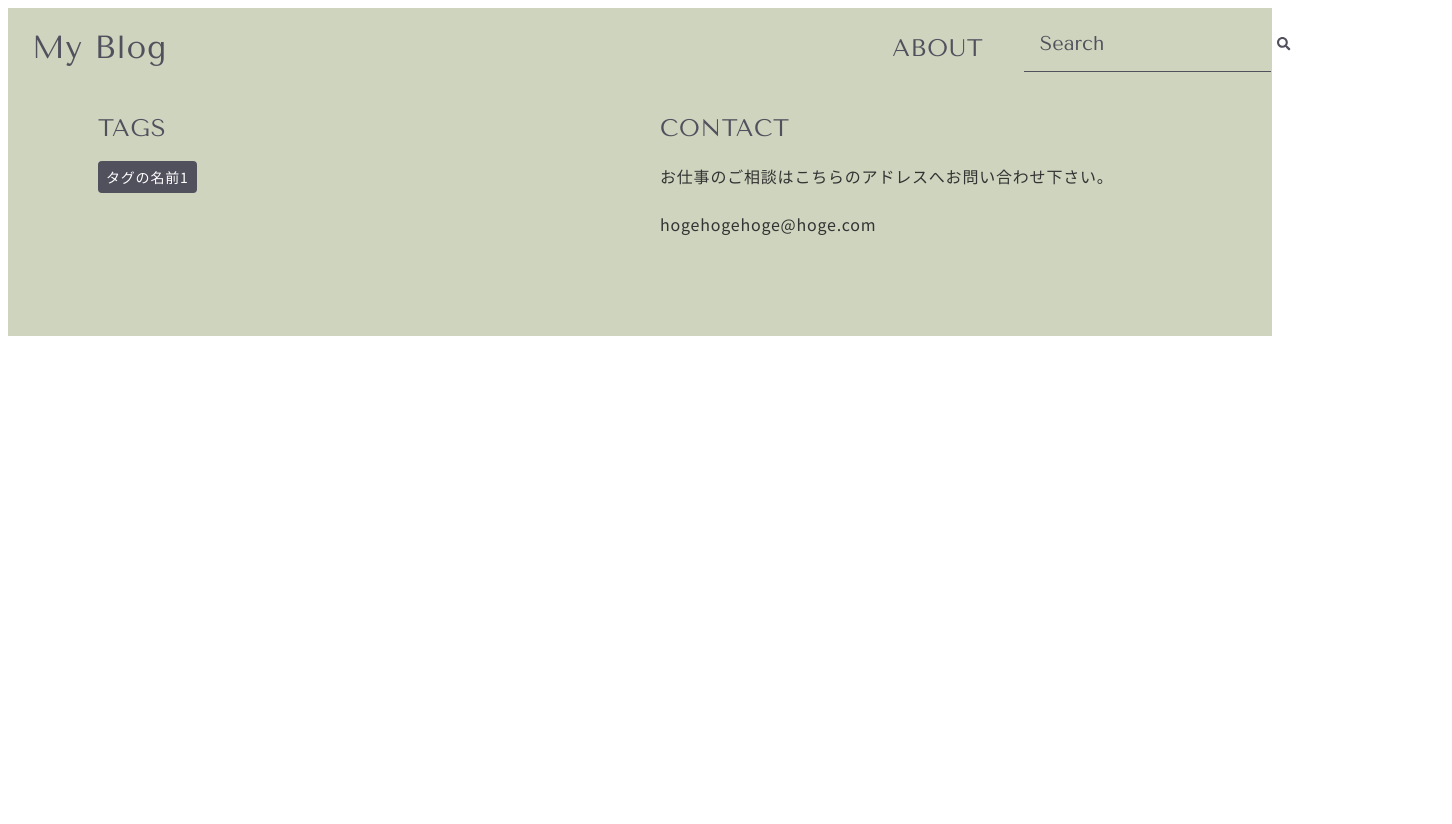
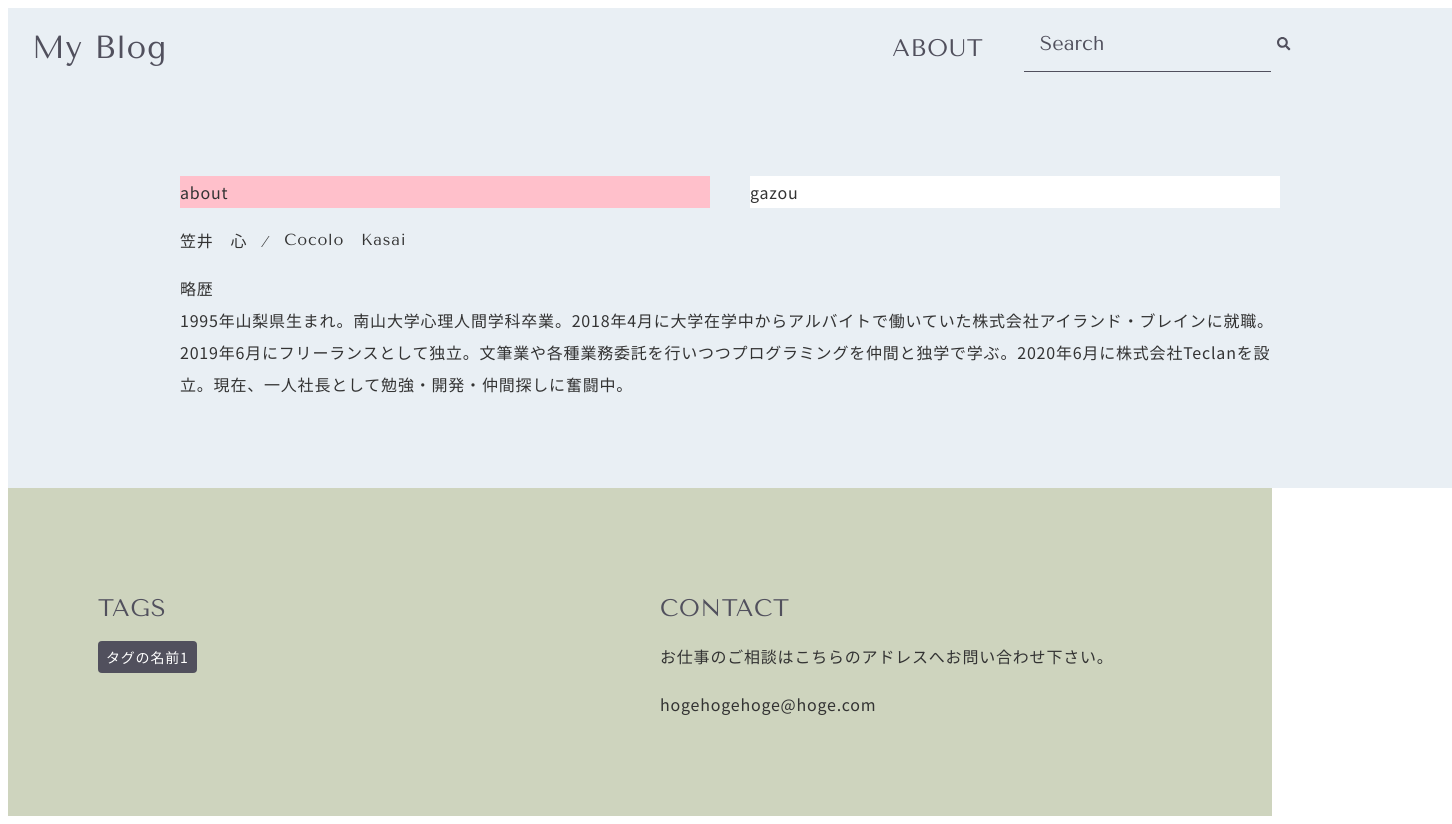
Before and after one commit to akitas-arrow/gatsby-blog, a Gatsby site: page /about in a window 1280 px wide. Shown: the whole page, 1452 px wide, since content can reach past the window. Before the commit the page ends 800 px from the top, so only its background shows below. Built offline with nearby package versions, Linux system fonts and the light colour scheme; Gatsby itself is replaced by a stand-in of ours.

Commit message:
Aboutページのスタイル

```diff
--- a/src/Templates/BlogDetail.js
+++ b/src/Templates/BlogDetail.js
@@ -1,10 +1,11 @@
 import React from 'react'
 import Layout from '../components/Layout'
+import ContentsWrapper from '../components/ContentsWrapper'
 
 function BlogDetail() {
     return (
         <Layout>
-
+            <ContentsWrapper></ContentsWrapper>
         </Layout>
     )
 }
--- a/src/pages/about.js
+++ b/src/pages/about.js
@@ -1,12 +1,73 @@
 import React from 'react'
 import Layout from '../components/Layout'
+import ContentsWrapper from '../components/ContentsWrapper'
+import styled from 'styled-components'
 
 function About() {
     return (
         <Layout>
-
+            <ContentsWrapper>
+                <Heading>
+                    <TitleBlock>about</TitleBlock>
+                    <ImageBlock>gazou</ImageBlock>
+                </Heading>
+                <TextBlock>
+                    <NameBlock>
+                        <JapaneseName>笠井&emsp;心&emsp;&frasl;</JapaneseName>
+                        <AlphabetName>&emsp;Cocolo&emsp;Kasai</AlphabetName>
+                    </NameBlock>
+                    <Profile>
+                        略歴<br/>
+                        1995年山梨県生まれ。南山大学心理人間学科卒業。2018年4月に大学在学中からアルバイトで働いていた株式会社アイランド・ブレインに就職。2019年6月にフリーランスとして独立。文筆業や各種業務委託を行いつつプログラミングを仲間と独学で学ぶ。2020年6月に株式会社Teclanを設立。現在、一人社長として勉強・開発・仲間探しに奮闘中。
+                    </Profile>
+                </TextBlock>
+            </ContentsWrapper>
         </Layout>
     )
 }
 
+const Heading = styled.div`
+    width: 100%;
+    padding-top : 80px;
+    @media (min-width: 769px) {
+        display: flex;
+        justify-content: space-between;
+    }
+`
+
+const TitleBlock = styled.div`
+    background-color: pink;
+    width: 100%;
+    @media (min-width: 769px) {
+        width: calc((100% - 40px) / 2);
+    }
+`
+
+const ImageBlock = styled.div`
+    background-color: white;
+    width: 100%;
+    @media (min-width: 769px) {
+        width: calc((100% - 40px) / 2);
+    }
+`
+
+const TextBlock = styled.div`
+
+`
+
+const NameBlock = styled.div`
+    display: flex;
+`
+
+const JapaneseName = styled.p`
+
+`
+
+const AlphabetName = styled.p`
+    font-family: "Tenor Sans";
+`
+
+const Profile = styled.div`
+
+`
 export default About
```
